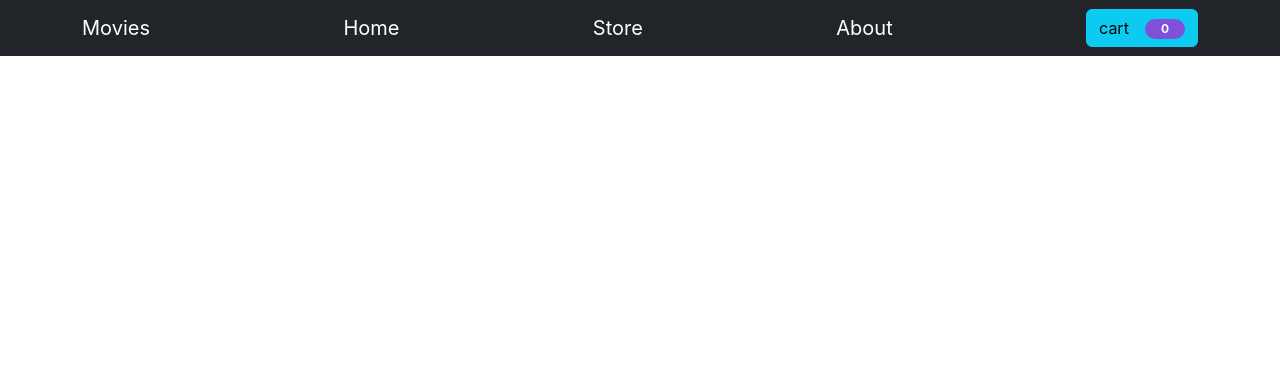
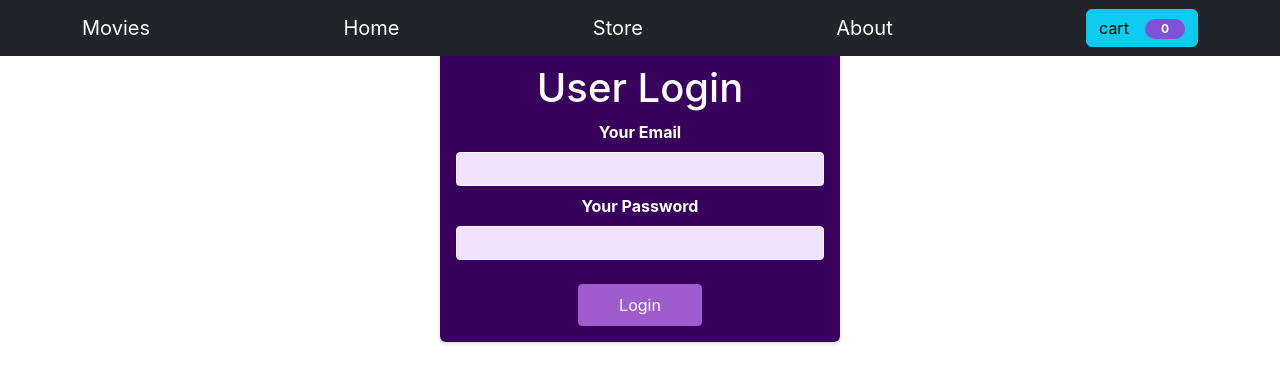
Before and after one commit to Raviteja1652/Ecommerce-Website, a React (Create React App) app: page /login in a window 1280 px wide. Shown: the top 382 px of the page. Built offline with nearby package versions, Linux system fonts and the light colour scheme.

Commit message:
Adding Login segment

```diff
--- a/src/App.js
+++ b/src/App.js
@@ -1,9 +1,9 @@
-import { useState } from "react";
+import { useContext, useState } from "react";
 import Cart from "./Components/Cart/Cart";
 import NavBar from "./Components/Header/NavBar";
 import ItemsList from "./Components/List/ItemsList";
 import ContextProvider from "./Store/ContextProvider";
-import { BrowserRouter as Router, Route, Routes } from "react-router-dom";
+import { BrowserRouter as Router, Route, Switch, Redirect } from 'react-router-dom'
 import About from "./Components/Header/About";
 import Home from "./Components/Header/Home";
 import MoviesApp from "./Components/Movies/MoviesApp";
@@ -12,8 +12,12 @@ import Colors from "./Components/ProductPages/Colors";
 import Black from "./Components/ProductPages/Black";
 import Yellow from "./Components/ProductPages/Yellow";
 import Blue from "./Components/ProductPages/Blue";
+import LoginForm from "./Components/Authentication/LoginForm";
+import cartContext from "./Store/cart-context";
 
 function App() {
+  const ctx = useContext(cartContext);
+  console.log(ctx.isLoggedIn)
   const [isShown, setIsShown] = useState(false);
   const addDetailHandler = async (detail) => {
     const res = await fetch('https://react-http-7e214-default-rtdb.firebaseio.com/ContactDetails.json', {
@@ -45,17 +49,29 @@ function App() {
       <Router>
         <NavBar cartOnClick={cartEnableHandler} />
 
-        <Routes>
-          <Route path="/about" element={<About />} />
-          <Route path="/" element={<ItemsList />} />
-          <Route path="/home" element={<Home />} />
-          <Route path="/movies" element={<MoviesApp />} />
-          <Route path="/contact" element={<ContactUs onAddDetail={addDetailHandler} />} />
-          <Route path="/products/Colors" element={<Colors />} />
-          <Route path="/products/Black and white Colors" element={<Black />} />
-          <Route path="/products/Yellow and Black Colors" element={<Yellow />} />
-          <Route path="/products/Blue Color" element={<Blue />} />
-        </Routes>
+        <Switch>
+          <Route path="/about" component={About} />
+          <Route path="/" exact component={ItemsList} />
+          <Route path="/home" component={Home} />
+          <Route path="/movies" component={MoviesApp} />
+          <Route path="/contact" render={(props) => <ContactUs onAddDetail={addDetailHandler} />} />
+          <Route path="/products/Colors" component={Colors} />
+          <Route path="/products/Black and white Colors" component={Black} />
+          <Route path="/products/Yellow and Black Colors" component={Yellow} />
+          <Route path="/products/Blue Color" component={Blue} />
+          {/* <Route path="/login" component={LoginForm} /> */}
+          {/* <Route path='/login'>
+            {!ctx.isLoggedIn && <LoginForm />}
+            {ctx.isLoggedIn && <Redirect to='/' />}
+          </Route> */}
+          <Route path='/login'>
+            {!ctx.isLoggedIn ? (
+              <LoginForm />
+            ) : (
+              <Redirect to='/about' />
+            )}
+          </Route>
+        </Switch>
 
         {isShown && <Cart />}
       </Router>
--- /dev/null
+++ b/src/Components/Authentication/LoginForm.css
@@ -0,0 +1,72 @@
+.auth {
+    margin: 3rem auto;
+    width: 95%;
+    max-width: 25rem;
+    border-radius: 6px;
+    background-color: #38015c;
+    box-shadow: 0 1px 4px rgba(0, 0, 0, 0.2);
+    padding: 1rem;
+    text-align: center;
+}
+
+.auth h1 {
+    text-align: center;
+    color: white;
+}
+
+.control {
+    margin-bottom: 0.5rem;
+}
+
+.control label {
+    display: block;
+    color: white;
+    font-weight: bold;
+    margin-bottom: 0.5rem;
+}
+
+.control input {
+    font: inherit;
+    background-color: #f1e1fc;
+    color: #38015c;
+    border-radius: 4px;
+    border: 1px solid white;
+    width: 100%;
+    text-align: left;
+    padding: 0.25rem;
+}
+
+.actions {
+    margin-top: 1.5rem;
+    display: flex;
+    flex-direction: column;
+    align-items: center;
+}
+
+.actions button {
+    cursor: pointer;
+    font: inherit;
+    color: white;
+    background-color: #9f5ccc;
+    border: 1px solid #9f5ccc;
+    border-radius: 4px;
+    padding: 0.5rem 2.5rem;
+}
+
+.actions button:hover {
+    background-color: #873abb;
+    border-color: #873abb;
+}
+
+.actions .toggle {
+    margin-top: 1rem;
+    background-color: transparent;
+    color: #9f5ccc;
+    border: none;
+    padding: 0.15rem 1.5rem;
+}
+
+.actions .toggle:hover {
+    background-color: transparent;
+    color: #ae82cc;
+}
--- /dev/null
+++ b/src/Components/Authentication/LoginForm.js
@@ -0,0 +1,83 @@
+import { useState, useRef, useContext } from 'react';
+
+import './LoginForm.css';
+import cartContext from '../../Store/cart-context';
+
+
+const LoginForm = () => {
+  const [isLogin, setIsLogin] = useState(false);
+  const [isLoading, setIsLoading] = useState(false);
+
+  const ctx = useContext(cartContext)
+
+  const emailRef = useRef('')
+  const passRef = useRef('')
+
+  const submitHandler = (e) => {
+    e.preventDefault();
+    const enteredEmail = emailRef.current.value
+    const enteredPass = passRef.current.value
+
+    setIsLoading(true)
+
+      fetch('https://identitytoolkit.googleapis.com/v1/accounts:signInWithPassword?key=AIzaSyBAX17nBJFg6o4XXPR5zeqGA_dM1JM5XrM' ,
+      {
+        method: 'POST',
+        body: JSON.stringify({
+          email: enteredEmail,
+          password: enteredPass,
+          returnSecureToken: true
+        }),
+        headers: {
+          'Content-Type': 'application/json'
+        }
+      }).then(res => {
+        setIsLoading(false)
+        if(res.ok) {
+          return res.json()
+        } else {
+          return res.json().then(data => {
+            let errormsg = 'Athentication Failed!';
+            if(data && data.error && data.error.message) {
+              errormsg = data.error.message
+            };
+            throw new Error(errormsg)
+          })
+        }
+      })
+      .then((data) => { ctx.login(data.idToken) })
+      .catch(err => {
+        alert(err.message)
+      })
+    setIsLogin(true)
+  }
+
+  return (
+    <section className='auth'>
+      <h1>User Login</h1>
+      <form >
+        <div className='control'>
+          <label htmlFor='email'>Your Email</label>
+          <input type='email' id='email' required ref={emailRef}/>
+        </div>
+        <div className='control'>
+          <label htmlFor='password'>Your Password</label>
+          <input
+            type='password'
+            id='password'
+            ref={passRef}
+            required
+          />
+        </div>
+
+        <div className='actions'>
+          {!isLoading && <button onClick={submitHandler}>Login</button>}
+          {isLoading && <p>Signing Up...</p>}
+
+        </div>
+      </form>
+    </section>
+  );
+};
+
+export default LoginForm;
```
